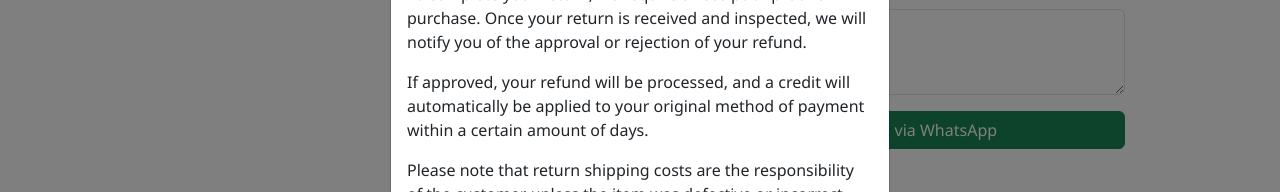
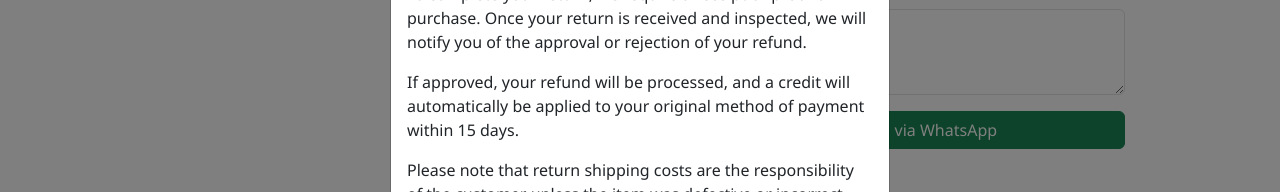
Before and after one commit to Soumyajit-Paramanick/sports2020, a React (Create React App) app in the folder frontend/: page /contact in a window 1280 px wide. Both pictures are taken after a click on the button "return policy". Shown: the part 353-545 px from the top of the page. Built offline with nearby package versions, Linux system fonts and the light colour scheme; no server answers.

Commit message:
Return Policy modified

```diff
--- a/frontend/src/components/Footer.js
+++ b/frontend/src/components/Footer.js
@@ -77,7 +77,7 @@ const Footer = () => {
           </p>
           <p>
             If approved, your refund will be processed, and a credit will automatically be applied
-            to your original method of payment within a certain amount of days.
+            to your original method of payment within 15 days.
           </p>
           <p>
             Please note that return shipping costs are the responsibility of the customer unless the
```
